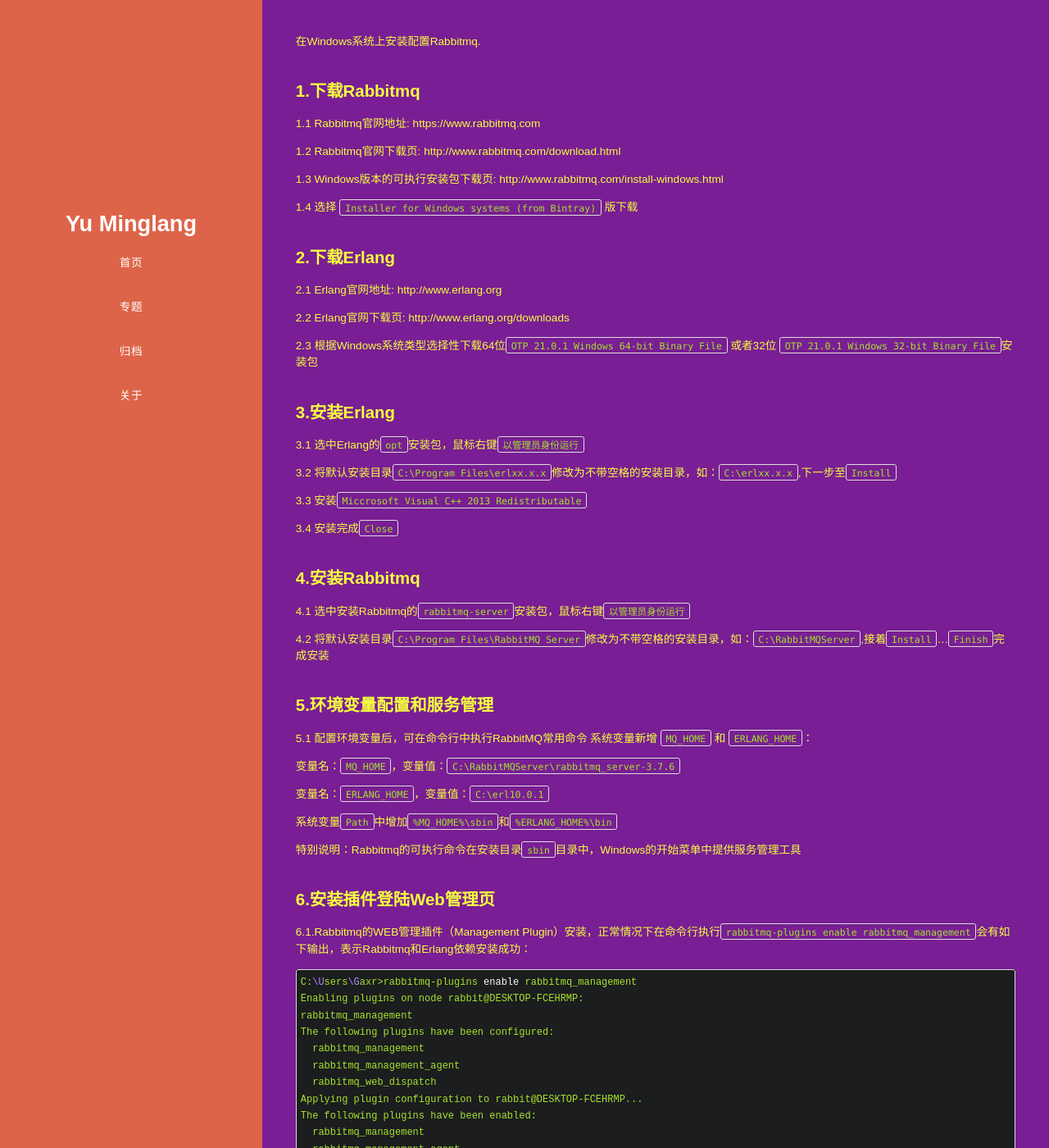
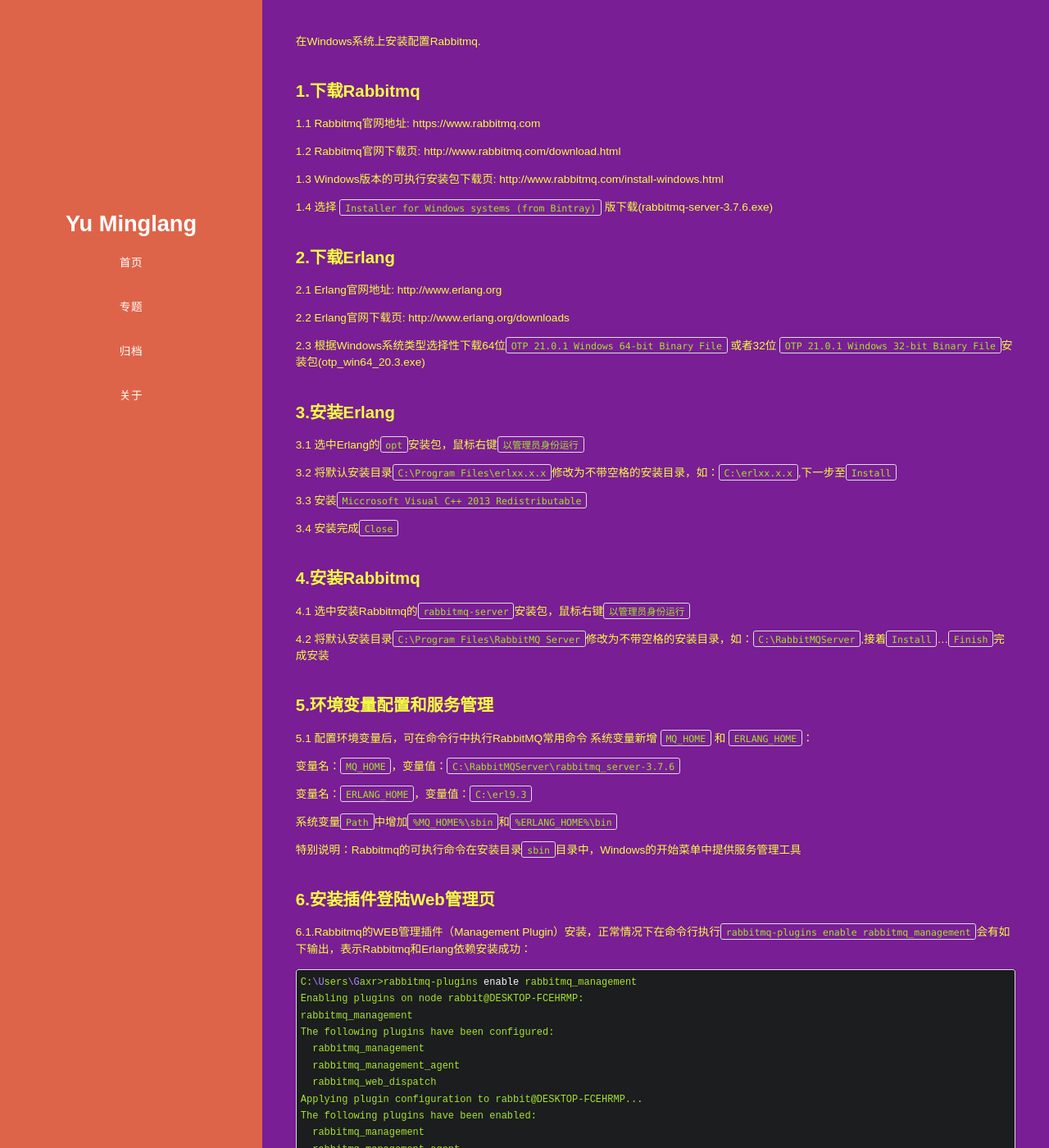
Before and after one commit to gaxr/gaxr, a Jekyll site: the page built from _posts/2018-06-28-Windows环境安装Rabbitmq.md, in a window 1280 px wide and 1400 px high. Shown: the whole window at 82% size. Built offline with Jekyll 4.4.1, drawn with Linux system fonts in a browser that asks for light colours.

Commit message:
Windows环境安装Rabbitmq

```diff
--- a/_posts/2018-06-28-Windows环境安装Rabbitmq.md
+++ b/_posts/2018-06-28-Windows环境安装Rabbitmq.md
@@ -14,14 +14,14 @@
 
 1.3 Windows版本的可执行安装包下载页: http://www.rabbitmq.com/install-windows.html
 
-1.4 选择 `Installer for Windows systems (from Bintray)` 版下载
+1.4 选择 `Installer for Windows systems (from Bintray)` 版下载(rabbitmq-server-3.7.6.exe)
 
 ## 2.下载Erlang
 2.1 Erlang官网地址: http://www.erlang.org
 
 2.2 Erlang官网下载页: http://www.erlang.org/downloads
 
-2.3 根据Windows系统类型选择性下载64位`OTP 21.0.1 Windows 64-bit Binary File` 或者32位 `OTP 21.0.1 Windows 32-bit Binary File`安装包
+2.3 根据Windows系统类型选择性下载64位`OTP 21.0.1 Windows 64-bit Binary File` 或者32位 `OTP 21.0.1 Windows 32-bit Binary File`安装包(otp_win64_20.3.exe)
 
 ##  3.安装Erlang
 3.1 选中Erlang的`opt`安装包，鼠标右键`以管理员身份运行`
@@ -43,7 +43,7 @@
 
 变量名：`MQ_HOME`，变量值：`C:\RabbitMQServer\rabbitmq_server-3.7.6`
 
-变量名：`ERLANG_HOME`，变量值：`C:\erl10.0.1`
+变量名：`ERLANG_HOME`，变量值：`C:\erl9.3`
 
 系统变量`Path`中增加`%MQ_HOME%\sbin`和`%ERLANG_HOME%\bin`
 
```
